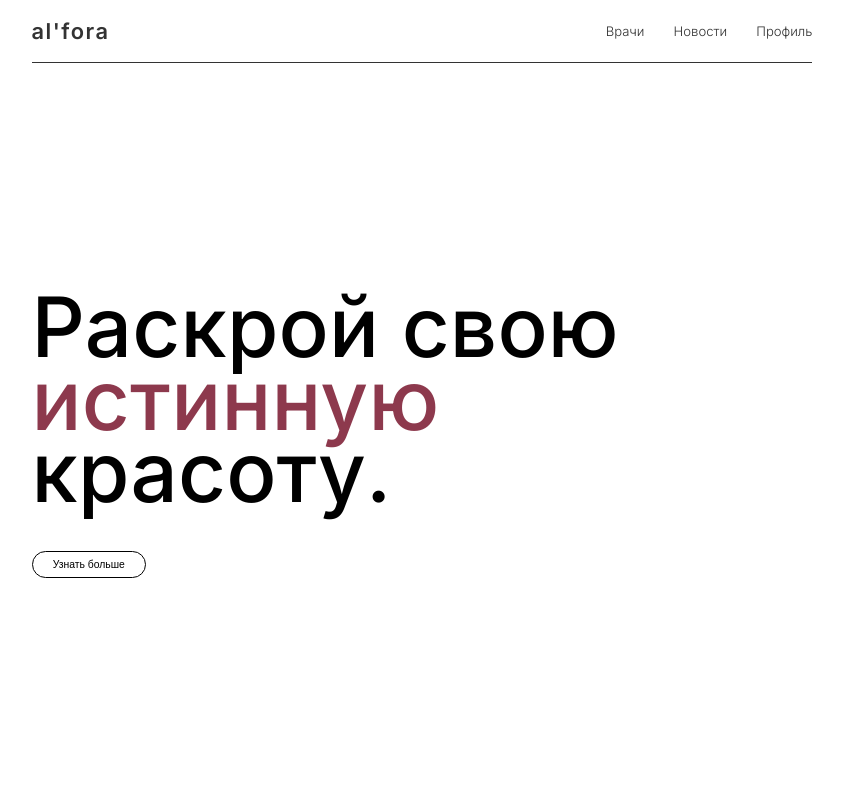
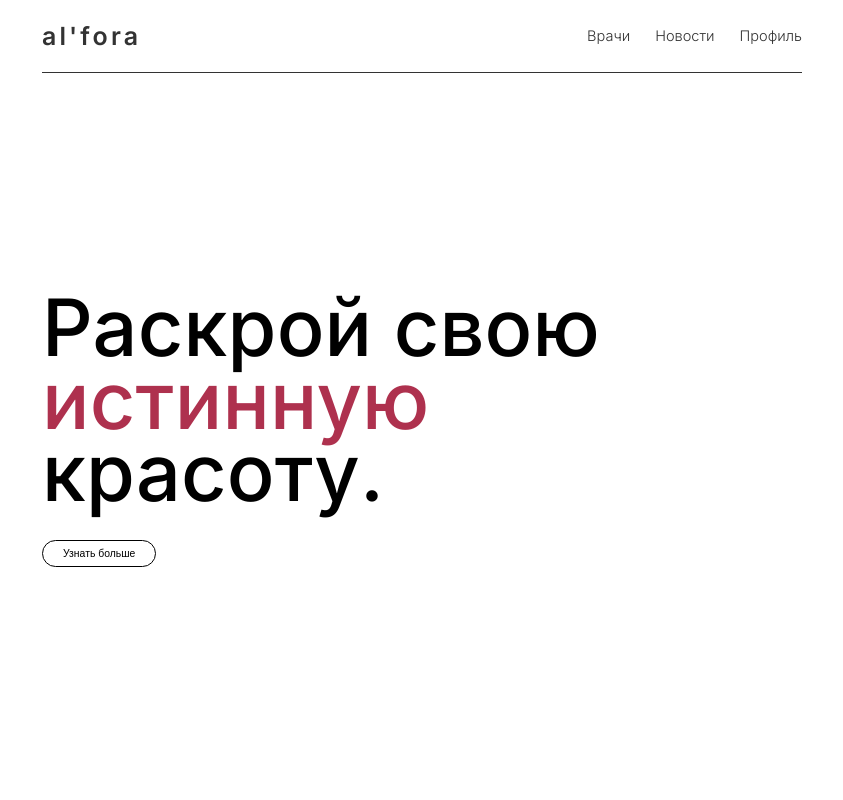
Before and after one commit to KarKirill/alfora, a plain HTML site: page index.html in a window 1280 px wide. Shown: the top 800 px of the page, without its empty margins (218-1061 px from the left). Drawn offline with Linux system fonts and the light colour scheme.

Commit message:
Индексация -Кирилл

```diff
--- a/css/main.css
+++ b/css/main.css
@@ -19,11 +19,11 @@ ul {
   --index: calc(1vw + 1vh); /* Универсальная единица расчета */
   --main-bg-color: #fff;
   --main-text-color: black;
-  --main-accent-color: #8d394d;
+  --main-accent-color: #ae314e;
   --main-line-color: var(--main-text-color);
-  --main-line-size: calc(var(--index) * .0001);
+  --main-line-size: calc(var(--index) * .025);
   --main-oppacity: .8;
-  --main-padding: 0 calc(var(--index) * 12);
+  --main-padding: 0 calc(var(--index) * 12.5);
 }
 
 .inter-font {
@@ -35,7 +35,7 @@ ul {
 
 html {
   /* font-size: 14px; */
-  font-size: calc(var(--index) * .7);
+  font-size: calc(var(--index) * .75);
 }
 
 /* Тело */
@@ -64,7 +64,7 @@ body {
   width: 100vw;
 
   padding: var(--main-padding);
-  letter-spacing: .1rem;
+  letter-spacing: calc(var(--index) * .15);
 
   background-color: var(--main-bg-color);
   opacity: var(--main-oppacity);
@@ -86,14 +86,14 @@ body {
   display: flex;
   justify-content: flex-end;
   align-items: center;
-  padding: 1.25rem 0 1.25rem 0;
+  padding: calc(var(--index) * 1) 0 calc(var(--index) * 1) 0;
 
   color: var(--main-text-color);
 
   z-index: 300;
 
   row-gap: calc(var(--index) * .5);
-  column-gap: 1.5rem;
+  column-gap: calc(var(--index) * 1);
   flex-wrap: wrap;
 
   border-bottom: var(--main-line-color) solid var(--main-line-size);
@@ -103,15 +103,15 @@ body {
   margin-right: auto;
 
   font-weight: 600;
-  font-size: 1.5rem;
+  font-size: calc(var(--index) * 1.2);
 }
 
 .nav-list {
   display: flex;
 
-  column-gap: 2rem;
+  column-gap: calc(var(--index) * 1.2);
 
-  font-size: .9rem;
+  font-size: calc(var(--index) * 0.7);
   font-weight: 300;
 
   letter-spacing: normal;
@@ -135,7 +135,7 @@ body {
   justify-content: center;
 
   flex-direction: column;
-  row-gap: 4rem;
+  row-gap: calc(var(--index) * 2);
 
   margin: var(--main-padding);
 
@@ -145,8 +145,6 @@ body {
 .promo2 {
   background: linear-gradient(
     217deg,
-    /* #85425A, */
-    /* #D07086 70% */
     #8d394d,
     #D07086 70%
   ),
@@ -175,7 +173,7 @@ body {
   position: relative;
 
   line-height: calc(var(--index) * 3.5);
-  font-size: calc(var(--index) * 4);
+  font-size: calc(var(--index) * 3.8);
   letter-spacing: calc(var(--index) * .01);
   font-weight: 500;
 
@@ -194,7 +192,7 @@ body {
   align-items: center;
   justify-content: center;
 
-  margin-top: calc(var(--index) * 2);
+  margin-top: calc(var(--index) * 1.5);
   top: 100%;
 
   width: calc(var(--index) * 5.5);
@@ -206,7 +204,7 @@ body {
 
   font-weight: lighter;
   font-size: calc(var(--index) * .5);
-   letter-spacing: normal;
+  letter-spacing: normal;
 
   background-color: var(--main-bg-color);
   color: var(--main-text-color);
```
